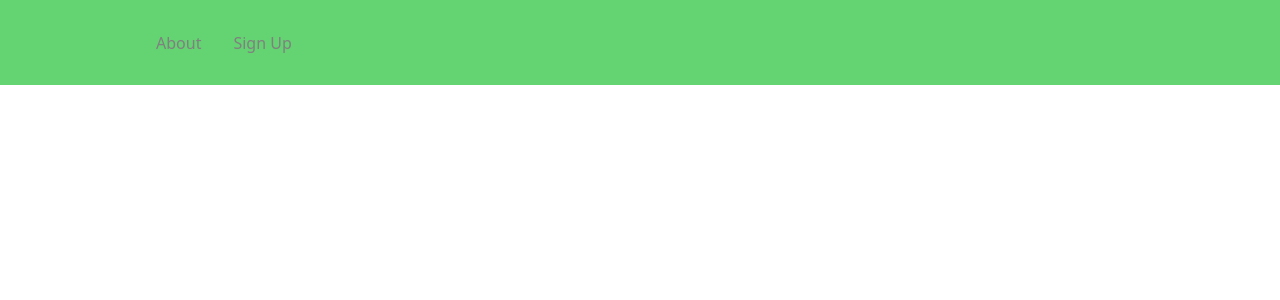
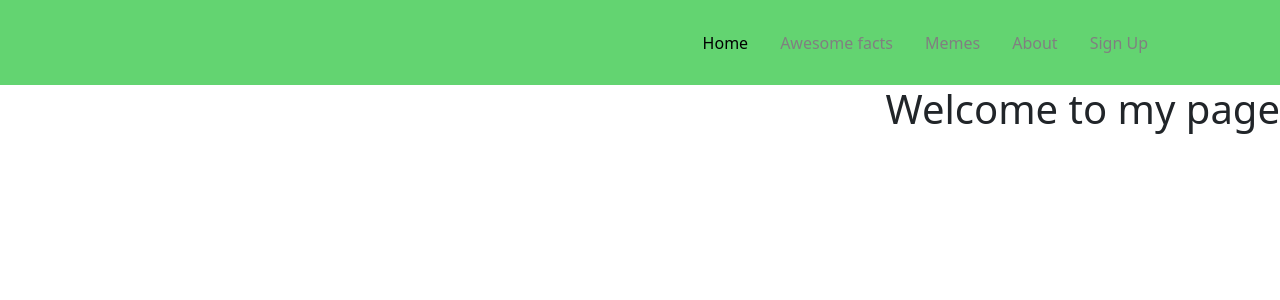
Before and after one commit to Loki101998/my-resume, a React (Create React App) app: page /home in a window 1280 px wide. Shown: the top 300 px of the page. Built offline with nearby package versions, Linux system fonts and the light colour scheme.

Commit message:
modified amd added components

```diff
--- a/package.json
+++ b/package.json
@@ -10,7 +10,7 @@
     "react": "^18.2.0",
     "react-bootstrap": "^2.4.0",
     "react-icons": "^4.4.0",
-    "react-dom": "^17.0.2",
+    "react-dom": "^18.2.0",
     "react-router-dom": "^5.2.0",
     "react-scripts": "5.0.1",
     "styled-components": "^5.3.5",
--- a/src/App.css
+++ b/src/App.css
@@ -14,9 +14,8 @@
 }
 
 .App-header {
-  margin: 100px;
   background-color: #282c34;
-  min-height: 100vh;
+  /* min-height: 100vh; */
   display: flex;
   flex-direction: column;
   align-items: center;
--- a/src/App.js
+++ b/src/App.js
@@ -5,9 +5,12 @@ import 'bootstrap/dist/js/bootstrap.min.js';
 import './App.css';
 import Navbar from './Navbar';
 import { BrowserRouter, Route } from 'react-router-dom';
-import Home from './Pages';
+import Index from './Pages';
+import Home from './Pages/home';
 import About from './Pages/about';
 import SignUp from './Pages/signup';
+import Awesomefacts from './Pages/Awesome facts';
+import Memes from './Pages/memes';
 
 
  function numberofsteps(dayswalked,dailySteps)
@@ -30,9 +33,12 @@ let b=totalnumberofsteps();
     <>
     <BrowserRouter>
       <Navbar />
-        <Route path='/' exact component={Home} />
+        <Route path='/' exact component={Index} />
+        <Route path='/home' component={Home} />
         <Route path='/about' component={About} />
-        <Route path='/sign-up' component={SignUp} />
+        <Route path='/signup' component={SignUp} />
+        <Route path='/memes' component={Memes} />
+        <Route path='/Awesome facts' component={Awesomefacts} />
     </BrowserRouter>
 
     </>
--- a/src/Navbar/NavbarElements.js
+++ b/src/Navbar/NavbarElements.js
@@ -6,7 +6,7 @@ export const Nav = styled.nav`
 background: #63D471;
 height: 85px;
 display: flex;
-justify-content: space-between;
+justify-content: right;
 padding: 0.2rem calc((100vw - 1000px) / 2);
 z-index: 12;
 /* Third Nav */
@@ -28,7 +28,7 @@ cursor: pointer;
 
 export const Bars = styled(FaBars)`
 display: none;
-color: #808080;
+color: black;
 @media screen and (max-width: 768px) {
 	display: block;
 	position: absolute;
--- a/src/Navbar/index.js
+++ b/src/Navbar/index.js
@@ -12,12 +12,20 @@ return (
 	<>
 	<Nav>
 		<Bars />
-
-		<NavMenu>
+		<NavLink to='/home' activeStyle>
+			Home
+		</NavLink>
+        <NavMenu>
+		<NavLink to='/Awesome facts' activeStyle>
+			Awesome facts
+		</NavLink>
+		<NavLink to='/memes' activeStyle>
+			Memes
+		</NavLink>
 		<NavLink to='/about' activeStyle>
 			About
 		</NavLink>
-		<NavLink to='/sign-up' activeStyle>
+		<NavLink to='/signup' activeStyle>
 			Sign Up
 		</NavLink>
 		</NavMenu>
--- /dev/null
+++ b/src/Pages/Awesome facts.js
@@ -0,0 +1,23 @@
+import React from 'react';
+
+const Awesomefacts = () => {
+return (
+	<div
+	style={{
+		display: 'flex',
+		justifyContent: 'Right',
+		alignItems: 'Right',
+		height: '100vh'
+	}}
+	>
+	<h1>You are at right place to know some mind blowing facts</h1>
+    <ul>
+        <li>You fart on average 14 times a day, and each fart travels from your body at 7 mph.</li>
+        <li>The more you ponder about something the more you suffer :( </li>
+        <li>Perfection doesn't exist just keep on improving every single day</li>
+    </ul>
+	</div>
+);
+};
+
+export default Awesomefacts;
--- a/src/Pages/about.js
+++ b/src/Pages/about.js
@@ -23,16 +23,15 @@ else
     h=h-12
     t='PM'
   }
-
 const About = () => {
 return (
 	<>
-	<div className="App">
+  <div className="App">
       <header className="App-header">
       </header>
     </div>
-	<img src="Loki.jpg" />
-        {/* <img src={process.env.PUBLIC_URL+"Loki.jpg"} />  */}
+	{/* <img src="Loki.jpg" />  */}
+        <img src={process.env.PUBLIC_URL+"Loki.jpg"} />
         <h1>
          Current Time(IST) : {h}:{m}:{s} {t}
           </h1>
@@ -55,7 +54,6 @@ return (
 		height: '100vh'
 	}}
 	>
-	<h1>Hello visitor there is nothing much about me </h1>
 	</div>
 	</>
 );
--- /dev/null
+++ b/src/Pages/home.js
@@ -0,0 +1,18 @@
+import React from 'react';
+
+const Home = () => {
+return (
+	<div
+	style={{
+		display: 'flex',
+		justifyContent: 'Right',
+	    alignItems: 'Right',
+		height: '100vh'
+	}}
+	>
+	<h1>Welcome to my page</h1>
+	</div>
+);
+};
+
+export default Home;
--- /dev/null
+++ b/src/Pages/memes.js
@@ -0,0 +1,18 @@
+import React from 'react';
+
+const Memes = () => {
+return (
+	<div
+	style={{
+		display: 'flex',
+		justifyContent: 'Right',
+		alignItems: 'Right',
+		height: '100vh'
+	}}
+	>
+	<h1>Wanna roll with memes??</h1>
+	</div>
+);
+};
+
+export default Memes;
```
Also changed, not shown: 1 other file (tests, documents, lock files or other folders).
